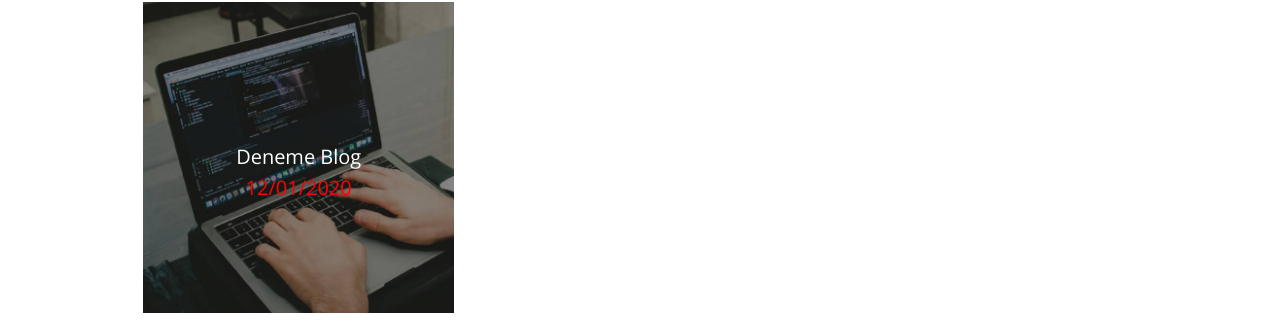
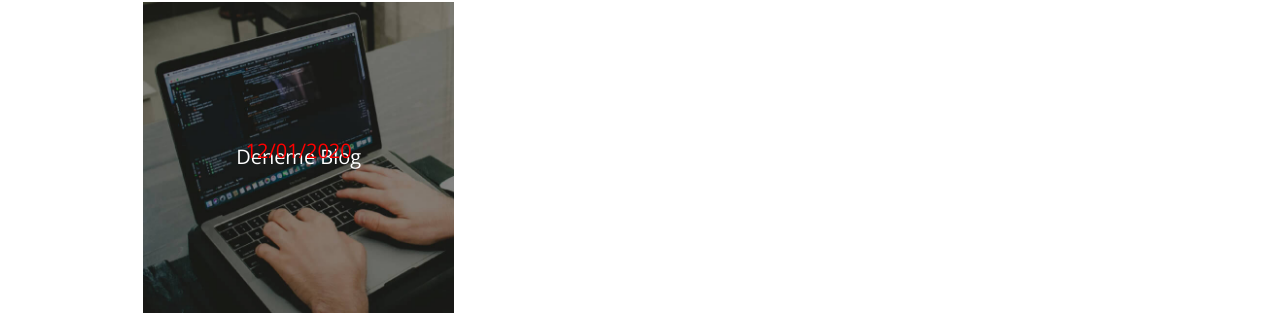
Before and after one commit to shrgrl/shrgrl.github.io, a Jekyll site: the page built from _pages/blog.html, in a window 1280 px wide. Shown: the part 461-794 px from the top of the page. Built offline with Jekyll 4.4.1, drawn with Linux system fonts in a browser that asks for light colours; nearby versions of some CDN libraries.

Commit message:
Update _thumb.scss

```diff
--- a/assets/css/partials/_thumb.scss
+++ b/assets/css/partials/_thumb.scss
@@ -41,8 +41,8 @@
     color: #ff0000;
     left: 50%;
     position: absolute;
-    top: 60%;
-    transform: translate(-50%, -50%);
+    top: 50%;
+    transform: translate(-50%, -70%);
     // transition: transform .5s ease;
   }
 
```
